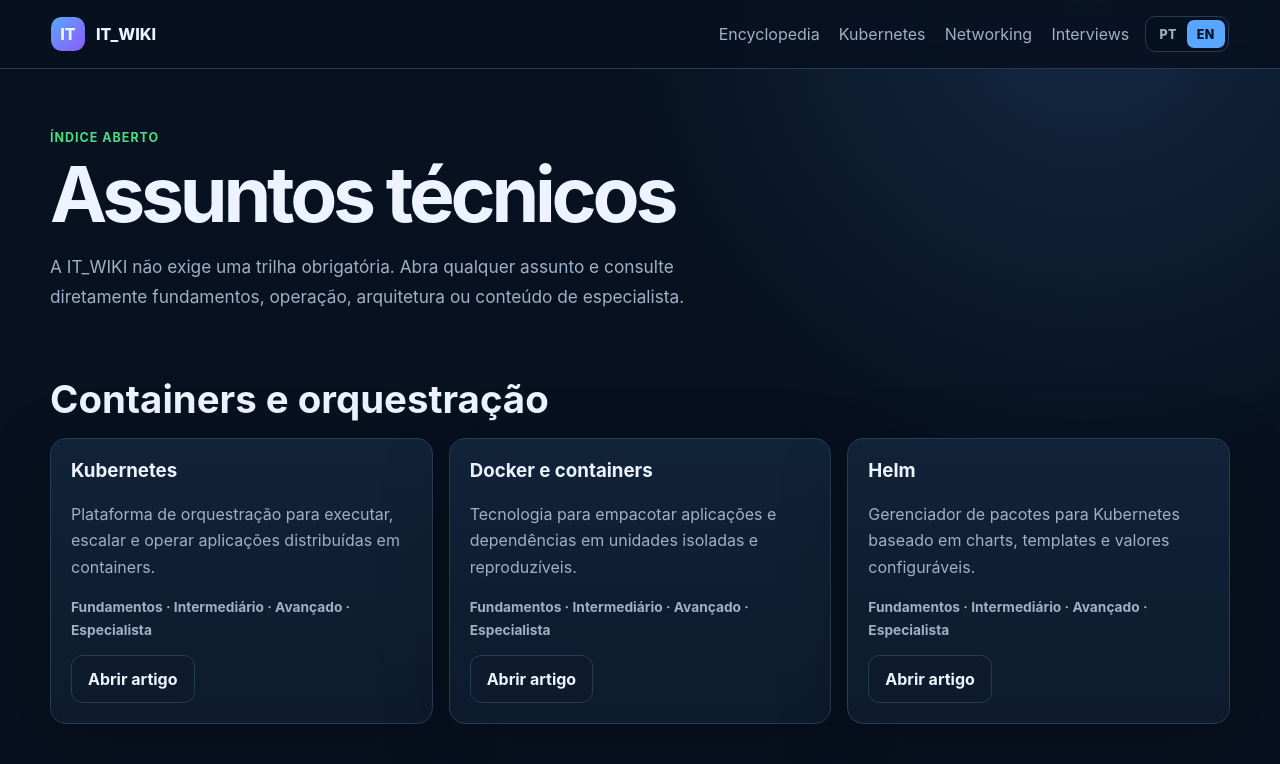
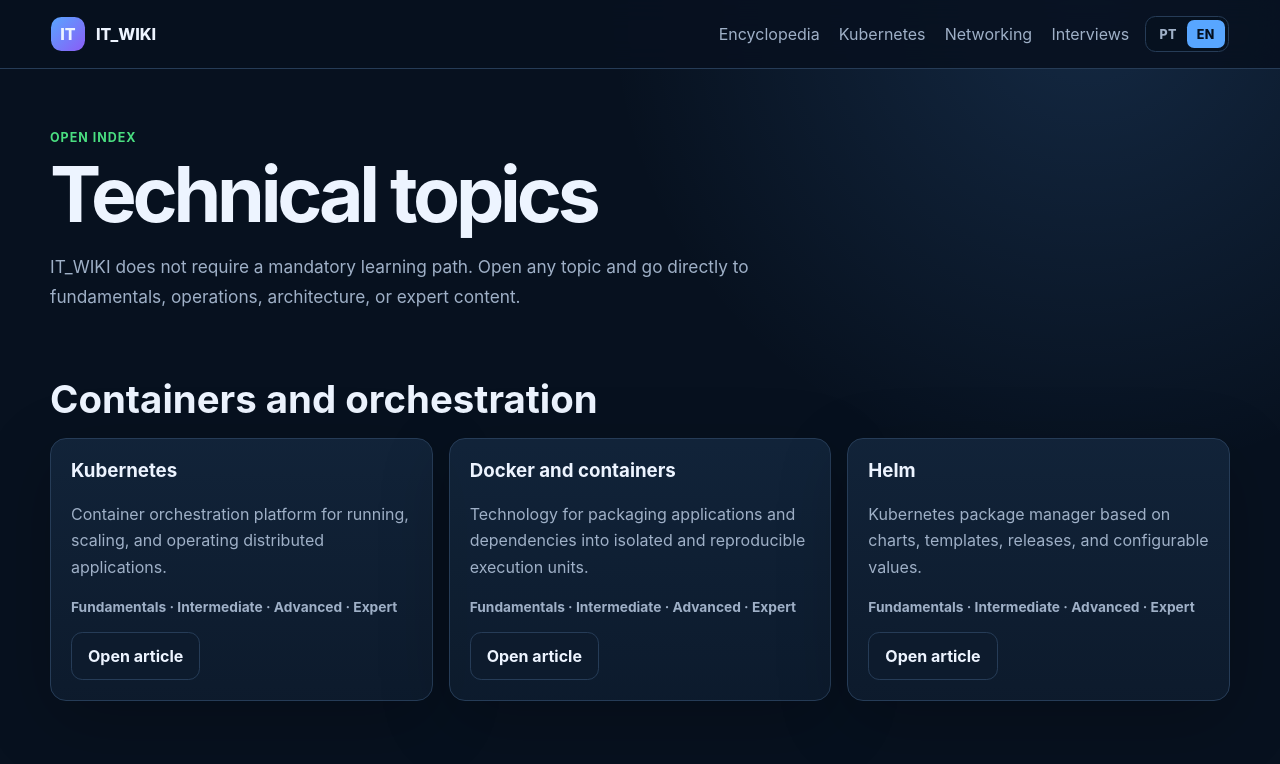
Before and after one commit to josecarlosjr/it_wiki, a Next.js app: page /trilhas in a window 1280 px wide. Shown: the top 764 px of the page. Built offline with nearby package versions, Linux system fonts and the light colour scheme.

Commit message:
feat: make subject index bilingual

```diff
--- a/app/trilhas/page.tsx
+++ b/app/trilhas/page.tsx
@@ -1,33 +1,31 @@
+'use client';
+
 import Link from "next/link";
 import { wikiArticles, wikiCategories } from "@/content/wiki";
-
-export const metadata = { title: "Índice de assuntos" };
+import { wikiArticlesEn, wikiCategoriesEn } from "@/content/wiki-en";
+import { useLanguage } from "@/components/language-provider";
 
 export default function SubjectIndexPage() {
+  const { locale, t } = useLanguage();
+  const articlesSource = locale === 'en' ? wikiArticlesEn : wikiArticles;
+  const categoriesSource = locale === 'en' ? wikiCategoriesEn : wikiCategories;
   return (
     <main className="main">
-      <p className="eyebrow">Índice aberto</p>
-      <h1>Assuntos técnicos</h1>
-      <p className="lead">
-        A IT_WIKI não exige uma trilha obrigatória. Abra qualquer assunto e consulte diretamente
-        fundamentos, operação, arquitetura ou conteúdo de especialista.
-      </p>
-
+      <p className="eyebrow">{t('Índice aberto', 'Open index')}</p>
+      <h1>{t('Assuntos técnicos', 'Technical topics')}</h1>
+      <p className="lead">{t('A IT_WIKI não exige uma trilha obrigatória. Abra qualquer assunto e consulte diretamente fundamentos, operação, arquitetura ou conteúdo de especialista.', 'IT_WIKI does not require a mandatory learning path. Open any topic and go directly to fundamentals, operations, architecture, or expert content.')}</p>
       <section className="section">
-        {wikiCategories.map((category) => (
+        {categoriesSource.map((category) => (
           <div className="subject-group" key={category}>
             <h2>{category}</h2>
             <div className="grid">
-              {wikiArticles
-                .filter((article) => article.category === category)
-                .map((article) => (
-                  <article className="card" key={article.slug}>
-                    <h3>{article.title}</h3>
-                    <p>{article.summary}</p>
-                    <p className="card-meta">Fundamentos · Intermediário · Avançado · Especialista</p>
-                    <Link className="button" href={`/wiki/${article.slug}/`}>Abrir artigo</Link>
-                  </article>
-                ))}
+              {articlesSource.filter((article) => article.category === category).map((article) => (
+                <article className="card" key={article.slug}>
+                  <h3>{article.title}</h3><p>{article.summary}</p>
+                  <p className="card-meta">{t('Fundamentos · Intermediário · Avançado · Especialista', 'Fundamentals · Intermediate · Advanced · Expert')}</p>
+                  <Link className="button" href={`/wiki/${article.slug}/`}>{t('Abrir artigo', 'Open article')}</Link>
+                </article>
+              ))}
             </div>
           </div>
         ))}
```
